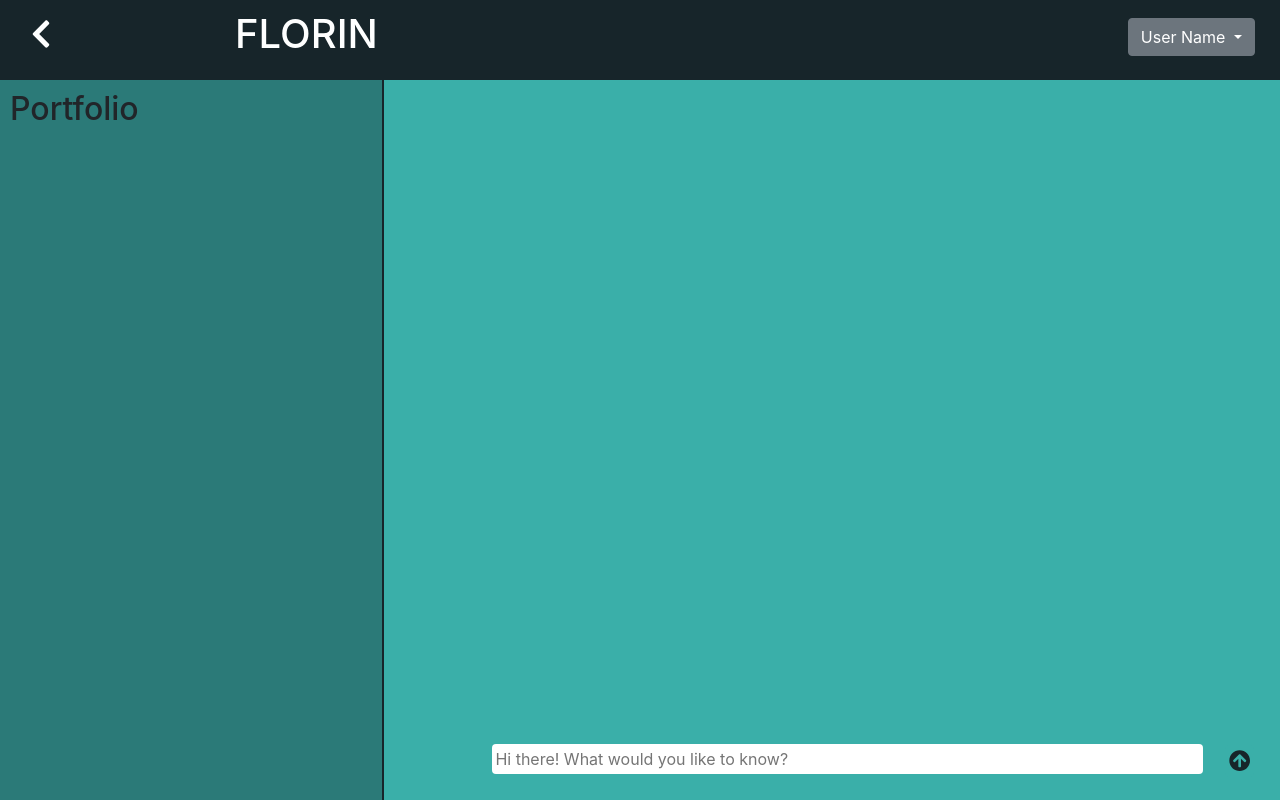
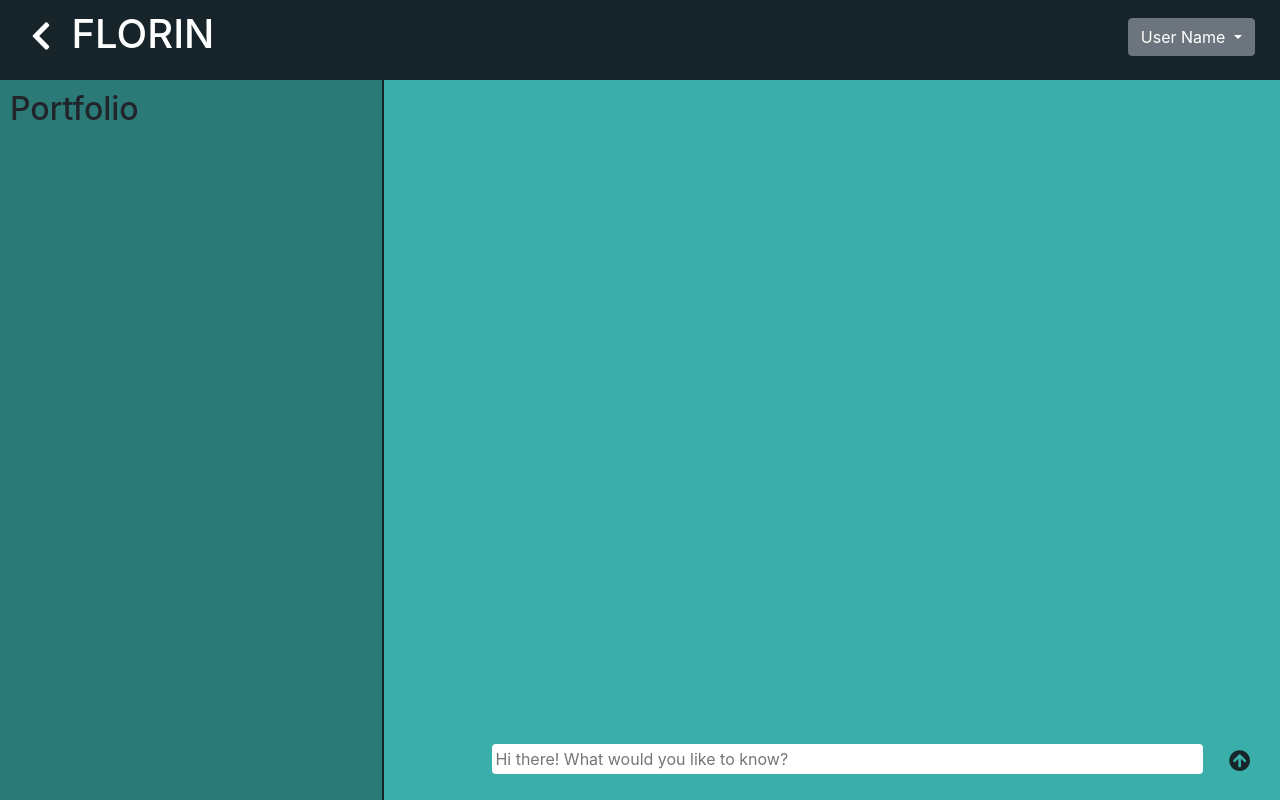
Before and after one commit to Fleetabix/cs261_cswk, a Django app: page /chatbot/ in a window 1280 px wide. Run offline with Django 3.2, Linux system fonts and the light colour scheme; some libraries are stand-ins or nearby versions.

Commit message:
made FLORIN closer to the button

```diff
--- a/chatbot/static/chatbot/css/index.css
+++ b/chatbot/static/chatbot/css/index.css
@@ -41,6 +41,11 @@ html, body {
     width: 100%;
     z-index: 2;
     height: 5em;
+}
+
+#menu-box > h1 {
+    display: inline-block;
+    margin-left: 10px;
 }
 
 .portfolio-btn {
--- a/chatbot/templates/chatbot/index.html
+++ b/chatbot/templates/chatbot/index.html
@@ -11,18 +11,16 @@
 
 {% block header %}
 <div id="header" class="row justify-content-between">
-    <div id="menu-box" class="col-2">
+    <div id="menu-box" class="col-6">
         <button id="desktop-portfolio-btn" class="portfolio-btn">
             <span id="desktop-chevron" class="fa fa-chevron-left"></span>
         </button>
         <button id="mobile-portfolio-btn" class="portfolio-btn">
             <span id="mobile-chevron" class="fa fa-chevron-down"></span>
         </button>
-    </div>
-    <div id="title" class="col-5">
         <h1>FLORIN</h1>
     </div>
-    <div id="user-dropdown" class="col-5">
+    <div id="user-dropdown" class="col-6">
         <div class="dropdown">
             <button class="btn btn-secondary dropdown-toggle" type="button" id="dropdownMenuButton" data-toggle="dropdown" aria-haspopup="true"
                 aria-expanded="false">
```
